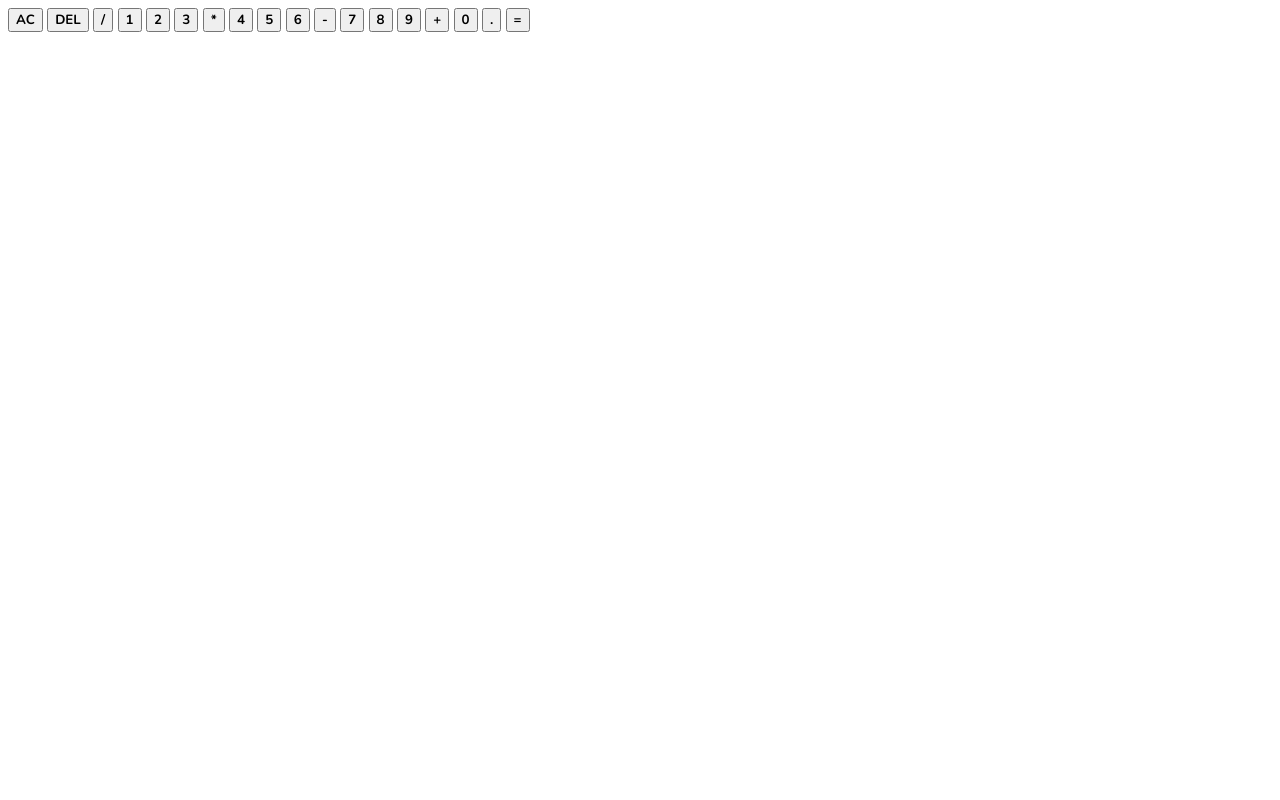
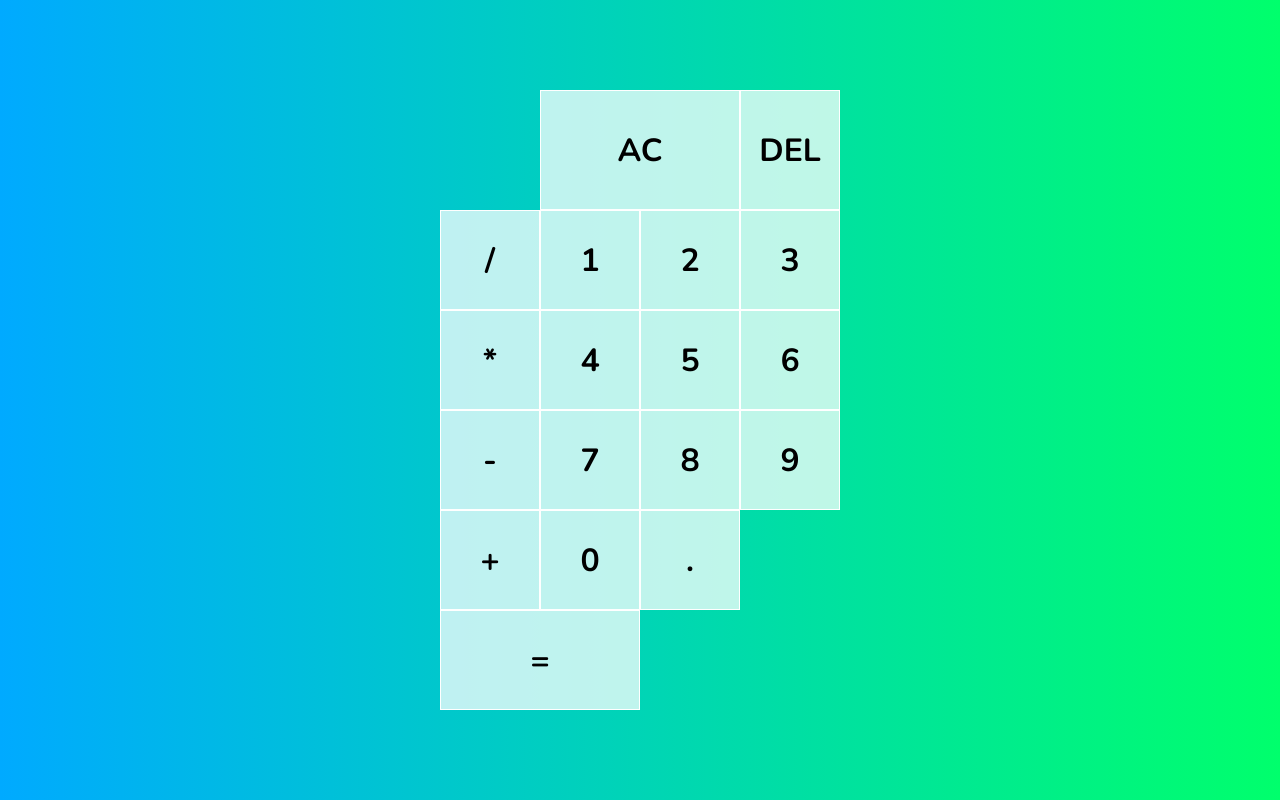
Before and after one commit to pradhansahil443/Mini-Project-Calculator, a plain HTML site: page index.html in a window 1280 px wide. Drawn offline with nearby package versions, Linux system fonts and the light colour scheme.

Commit message:
Add files via upload

```diff
--- a/styles.css
+++ b/styles.css
@@ -3,3 +3,34 @@
  font-family: 'Nunito', sans-serif;
  font-weight: normal;
 }
+
+body {
+  padding: 0;
+  margin: 0;
+  background: linear-gradient(to right, #00AAFF, #00FF6C);
+}
+
+.calculator-grid {
+  display: grid;
+  justify-content: center;
+  align-content: center;
+  min-height: 100vh;
+  grid-template-columns: repeat(4, 100px);
+  grid-template-rows: minmax(120px, auto)  repeat(5, 100px);
+}
+
+.calculator-grid > button {
+  cursor: pointer;
+  font-size: 2rem;
+  border: 1px solid white;
+  outline: none;
+  background-color: rgba(255, 255, 255, .75);
+}
+
+.calculator-grid > button:hover {
+  background-color: rgba(255, 255, 255, .90);
+}
+
+.span-two {
+  grid-column: span 2;
+}
```
